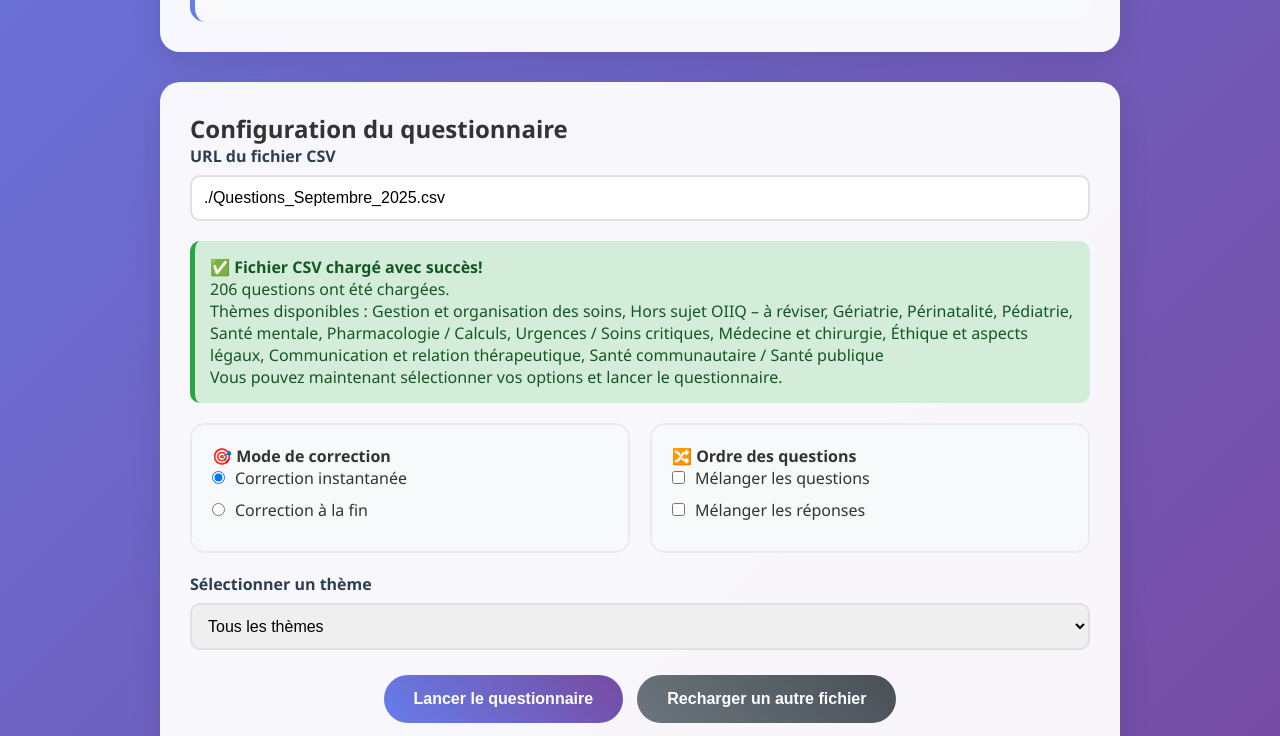
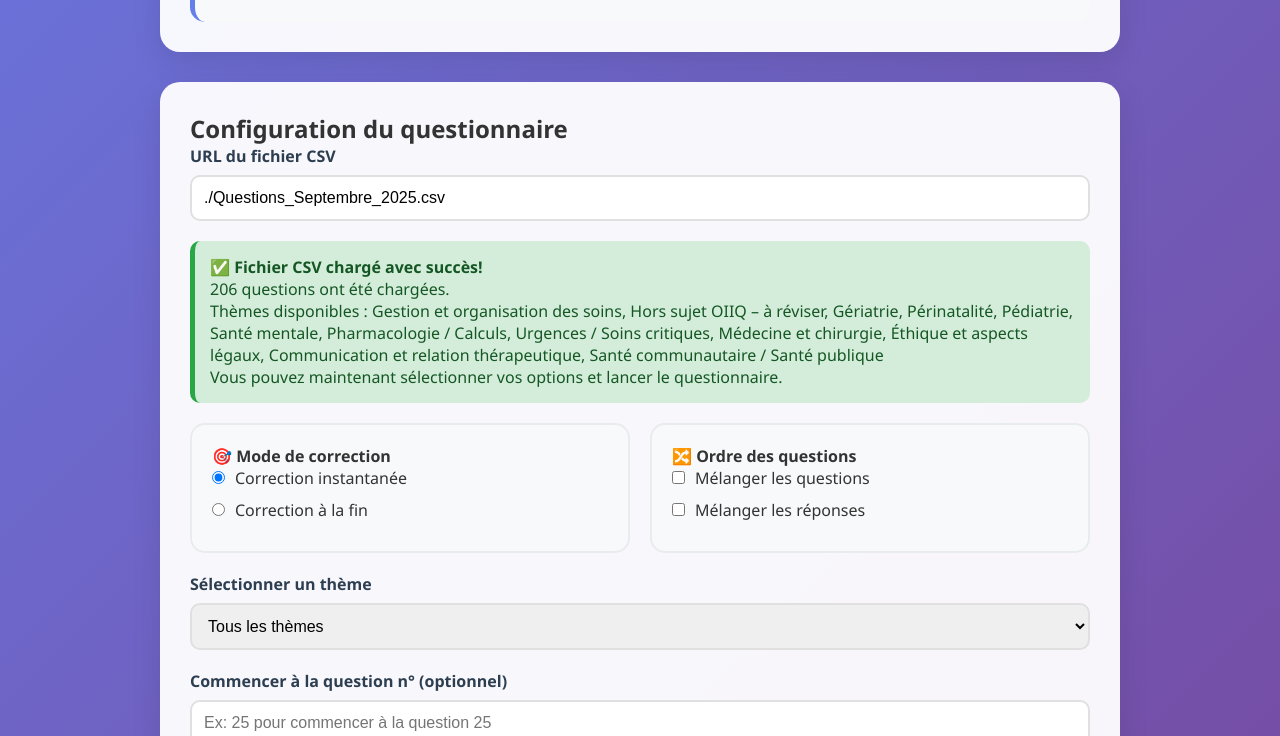
Before and after one commit to will400ex-cloud/OIIQ, a plain HTML site: page index.html in a window 1280 px wide. Both pictures are taken after a click on the button "Charger le questionnaire". Shown: the part 776-1512 px from the top of the page. Drawn offline with Linux system fonts and the light colour scheme.

Commit message:
Update index.html

```diff
--- a/index.html
+++ b/index.html
@@ -661,6 +661,14 @@
                         </select>
                     </div>
 
+                    <div class="input-group">
+                        <label for="startQuestion">Commencer à la question n° (optionnel)</label>
+                        <input type="number" id="startQuestion" min="1" placeholder="Ex: 25 pour commencer à la question 25">
+                        <small style="color: #6c757d; font-size: 14px; margin-top: 5px; display: block;">
+                            💡 Utile pour reprendre là où vous vous êtes arrêté lors de votre dernière session
+                        </small>
+                    </div>
+
                     <div style="text-align: center;">
                         <button class="btn" onclick="initializeQuiz()">Lancer le questionnaire</button>
                         <button class="btn btn-secondary" onclick="location.reload()">Recharger un autre fichier</button>
```
